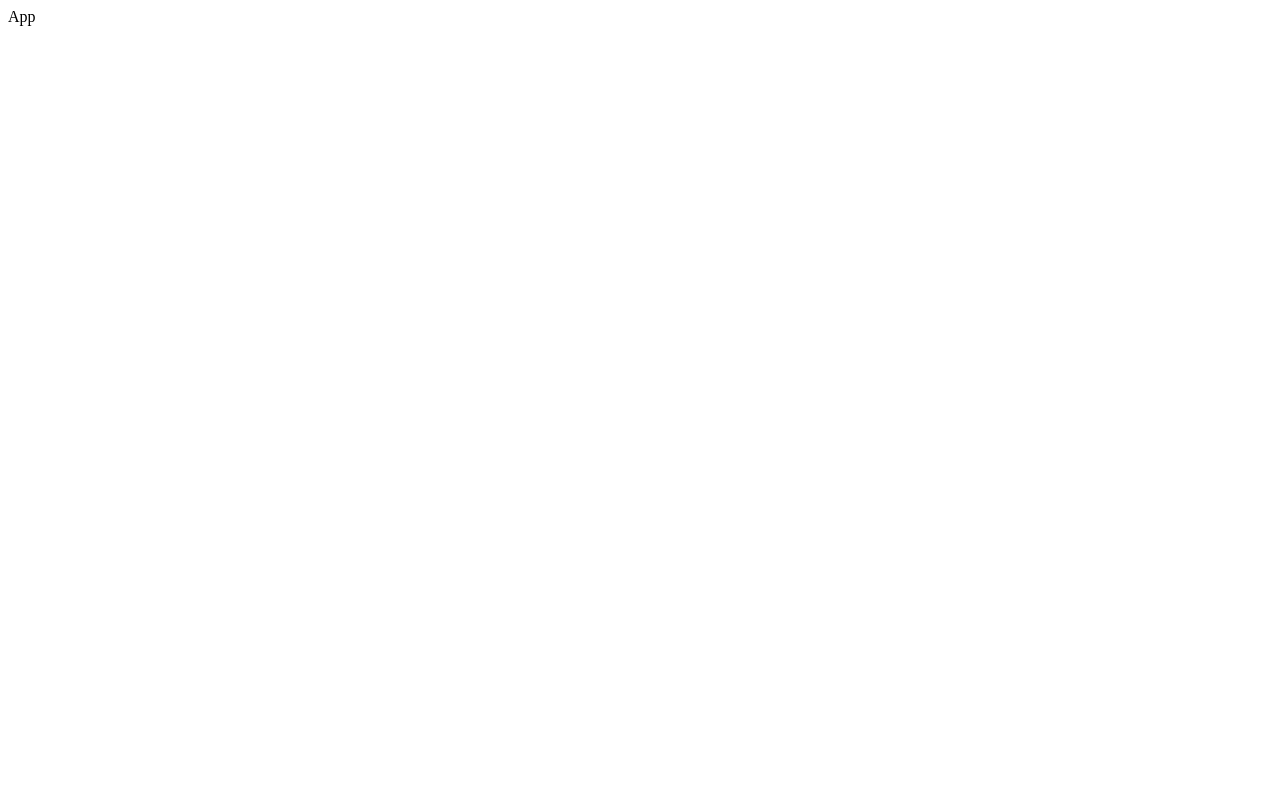
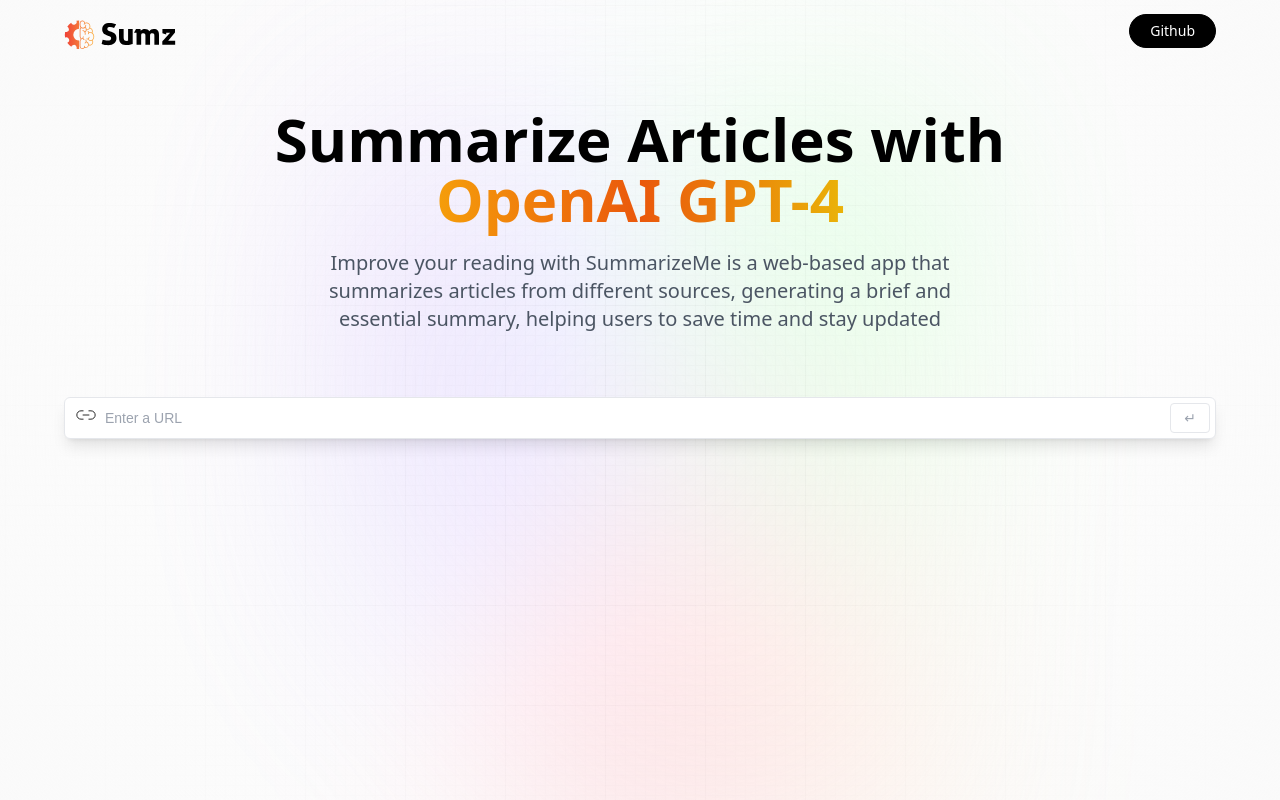
Before and after one commit to ApexPlayground/ArticleSummarizerGPT4, a React (Vite) app: page / in a window 1280 px wide. Built offline with nearby package versions, Linux system fonts and the light colour scheme; a web font is replaced by a local one.

Commit message:
Added main style

```diff
--- a/src/App.jsx
+++ b/src/App.jsx
@@ -1,10 +1,20 @@
-// eslint-disable-next-line no-unused-vars
-import React from 'react'
+import Hero from './components/Hero';
+import Demo from './components/Demo';
+
+import './App.css';
 
 const App = () => {
   return (
-    <div>App</div>
-  )
-}
+    <main>
+      <div className='main'>
+        <div className="gradient" />
+      </div>
+      <div className="app">
+        <Hero />
+        <Demo/>
+      </div>
+    </main>
+  );
+};
 
-export default App
+export default App;
```
